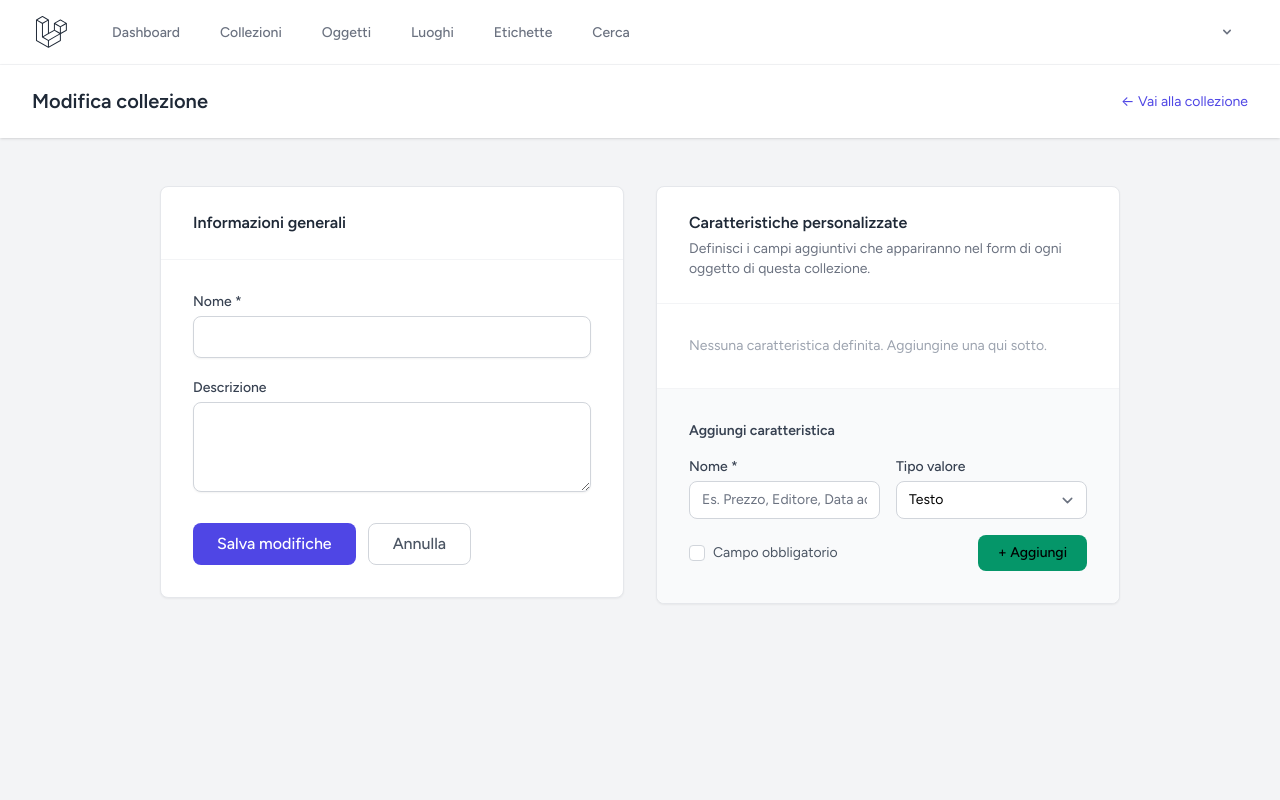
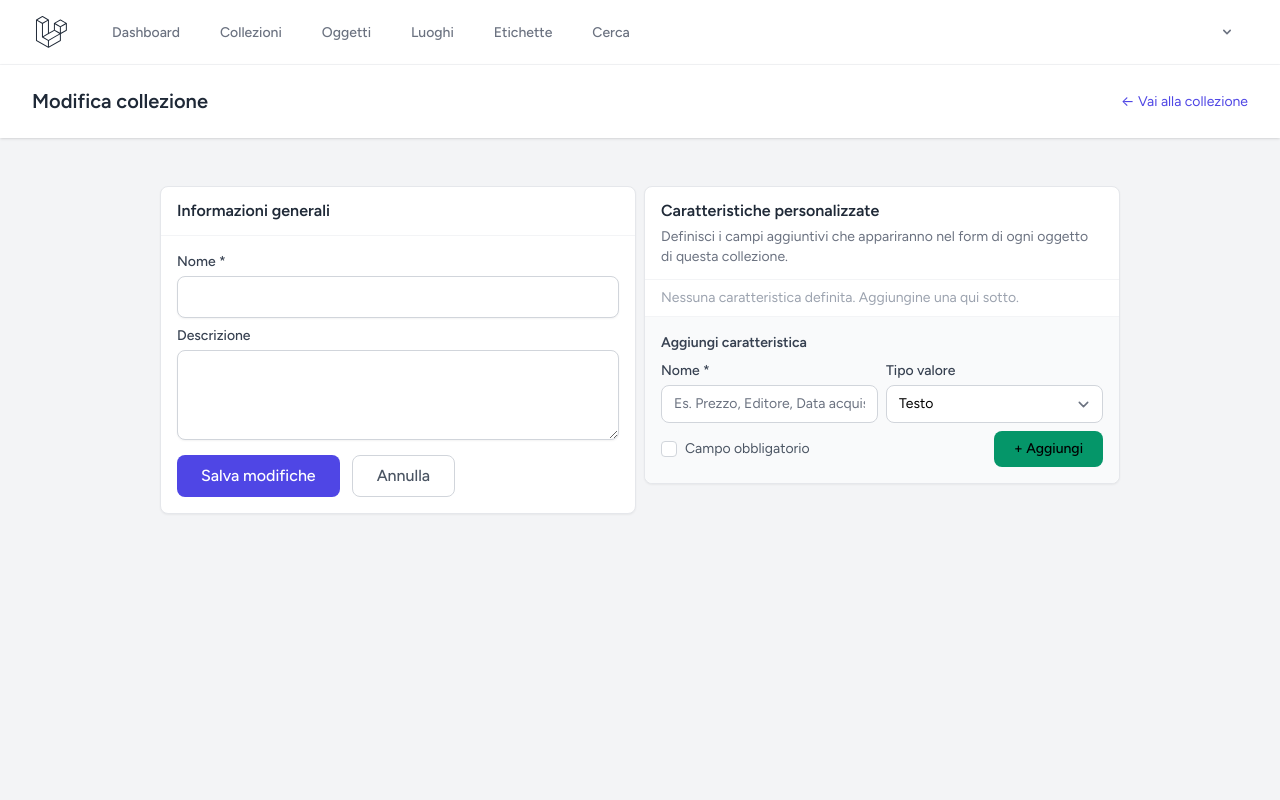
Before and after one commit to MirkoVentura/laravel_auth_example, a Laravel app: template resources/views/collections/edit.blade.php in a window 1280 px wide. Run offline with Laravel 12, Linux system fonts and the light colour scheme; the template is opened without the code that fills it, so the values that code supplies are empty; style sheets or scripts are compiled from the project's sources.

Commit message:
collections/edit: reduce gap and padding to 8px
- grid gap-8 → gap-2 (8px between the two cards)
- Card headers px-8 py-6 → px-4 py-3
- Card body p-8 → p-4; form fields mb-5/mb-6 → mb-2
- Attribute list items px-8 py-5 → px-4 py-2
- Add-attribute section px-8 py-8 → px-4 py-4; inner gap/mb → 2

https://claude.ai/code/session_01HFwrDdYqM85WfYsmoJxGMQ

```diff
--- a/resources/views/collections/edit.blade.php
+++ b/resources/views/collections/edit.blade.php
@@ -12,25 +12,25 @@
         <div class="max-w-5xl mx-auto sm:px-6 lg:px-8">
             @include('partials.flash')
 
-            <div class="grid grid-cols-1 lg:grid-cols-2 gap-8 items-start">
+            <div class="grid grid-cols-1 lg:grid-cols-2 gap-2 items-start">
 
             {{-- SEZIONE 1: Nome e descrizione --}}
             <div class="bg-white rounded-lg shadow-sm border border-gray-200">
-                <div class="px-8 py-6 border-b border-gray-100">
+                <div class="px-4 py-3 border-b border-gray-100">
                     <h3 class="font-semibold text-gray-800">Informazioni generali</h3>
                 </div>
-                <div class="p-8">
+                <div class="p-4">
                     <form method="POST" action="{{ route('collections.update', $collection) }}">
                         @csrf @method('PATCH')
 
-                        <div class="mb-5">
+                        <div class="mb-2">
                             <label class="block text-sm font-medium text-gray-700 mb-1">Nome *</label>
                             <input type="text" name="name" value="{{ old('name', $collection->name) }}" required
                                 class="w-full rounded-lg border-gray-300 shadow-sm focus:border-indigo-500 focus:ring-indigo-500">
                             @error('name') <p class="text-red-500 text-sm mt-1">{{ $message }}</p> @enderror
                         </div>
 
-                        <div class="mb-6">
+                        <div class="mb-2">
                             <label class="block text-sm font-medium text-gray-700 mb-1">Descrizione</label>
                             <textarea name="description" rows="3"
                                 class="w-full rounded-lg border-gray-300 shadow-sm focus:border-indigo-500 focus:ring-indigo-500">{{ old('description', $collection->description) }}</textarea>
@@ -51,7 +51,7 @@
 
             {{-- SEZIONE 2: Caratteristiche personalizzate --}}
             <div class="bg-white rounded-lg shadow-sm border border-gray-200">
-                <div class="px-8 py-6 border-b border-gray-100">
+                <div class="px-4 py-3 border-b border-gray-100">
                     <h3 class="font-semibold text-gray-800">Caratteristiche personalizzate</h3>
                     <p class="text-sm text-gray-500 mt-1">
                         Definisci i campi aggiuntivi che appariranno nel form di ogni oggetto di questa collezione.
@@ -62,7 +62,7 @@
                 @if ($collection->attributes->isNotEmpty())
                     <ul class="divide-y divide-gray-100">
                         @foreach ($collection->attributes as $attr)
-                            <li class="px-8 py-5">
+                            <li class="px-4 py-2">
                                 {{-- Riga di visualizzazione --}}
                                 <div class="flex items-center justify-between" id="view-{{ $attr->id }}">
                                     <div class="flex items-center gap-3">
@@ -130,18 +130,18 @@
                         @endforeach
                     </ul>
                 @else
-                    <div class="px-8 py-8 text-sm text-gray-400">
+                    <div class="px-4 py-2 text-sm text-gray-400">
                         Nessuna caratteristica definita. Aggiungine una qui sotto.
                     </div>
                 @endif
 
                 {{-- Form aggiungi nuova caratteristica --}}
-                <div class="px-8 py-8 border-t border-gray-100 bg-gray-50 rounded-b-lg">
-                    <h4 class="text-sm font-semibold text-gray-700 mb-4">Aggiungi caratteristica</h4>
+                <div class="px-4 py-4 border-t border-gray-100 bg-gray-50 rounded-b-lg">
+                    <h4 class="text-sm font-semibold text-gray-700 mb-2">Aggiungi caratteristica</h4>
                     <form method="POST" action="{{ route('collection-attributes.store', $collection) }}"
                         onkeydown="return event.key !== 'Enter'">
                         @csrf
-                        <div class="grid grid-cols-1 sm:grid-cols-2 gap-4 mb-4">
+                        <div class="grid grid-cols-1 sm:grid-cols-2 gap-2 mb-2">
                             <div>
                                 <label class="block text-sm font-medium text-gray-700 mb-1">Nome *</label>
                                 <input type="text" name="name" placeholder="Es. Prezzo, Editore, Data acquisto…"
```
